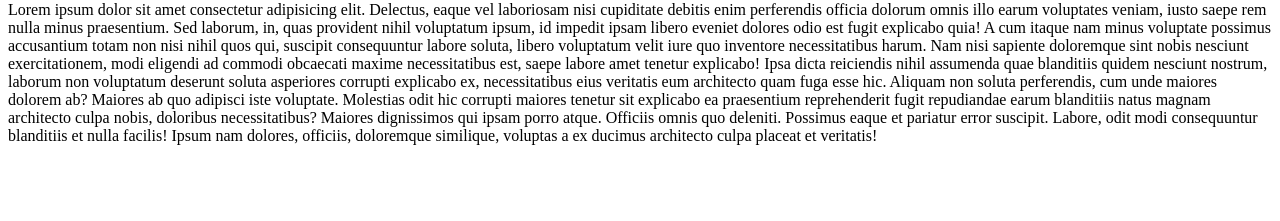
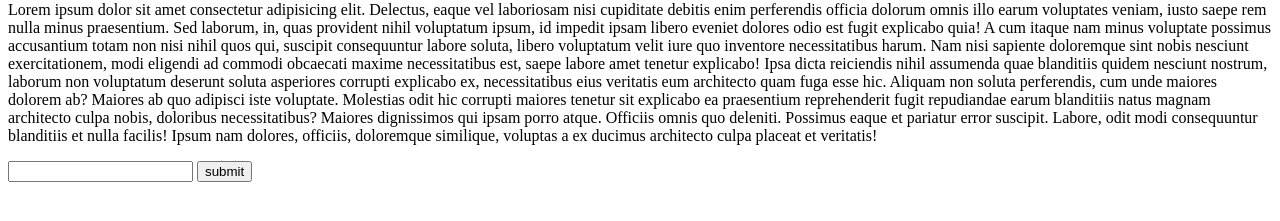
Before and after one commit to Ram02322/webproject, a plain HTML site: page index.html in a window 1280 px wide. Shown: the part 79-300 px from the top of the page. Drawn offline with Linux system fonts and the light colour scheme.

Commit message:
added input box, button

```diff
--- a/index.html
+++ b/index.html
@@ -21,6 +21,8 @@
     Officiis omnis quo deleniti. Possimus eaque et pariatur error suscipit. Labore, odit modi consequuntur blanditiis et
     nulla facilis! Ipsum nam dolores, officiis, doloremque similique, voluptas a ex ducimus architecto culpa placeat et
     veritatis!</p>
+    <input type="number">
+    <button>submit</button>
 </body>
 
 </html>
```
